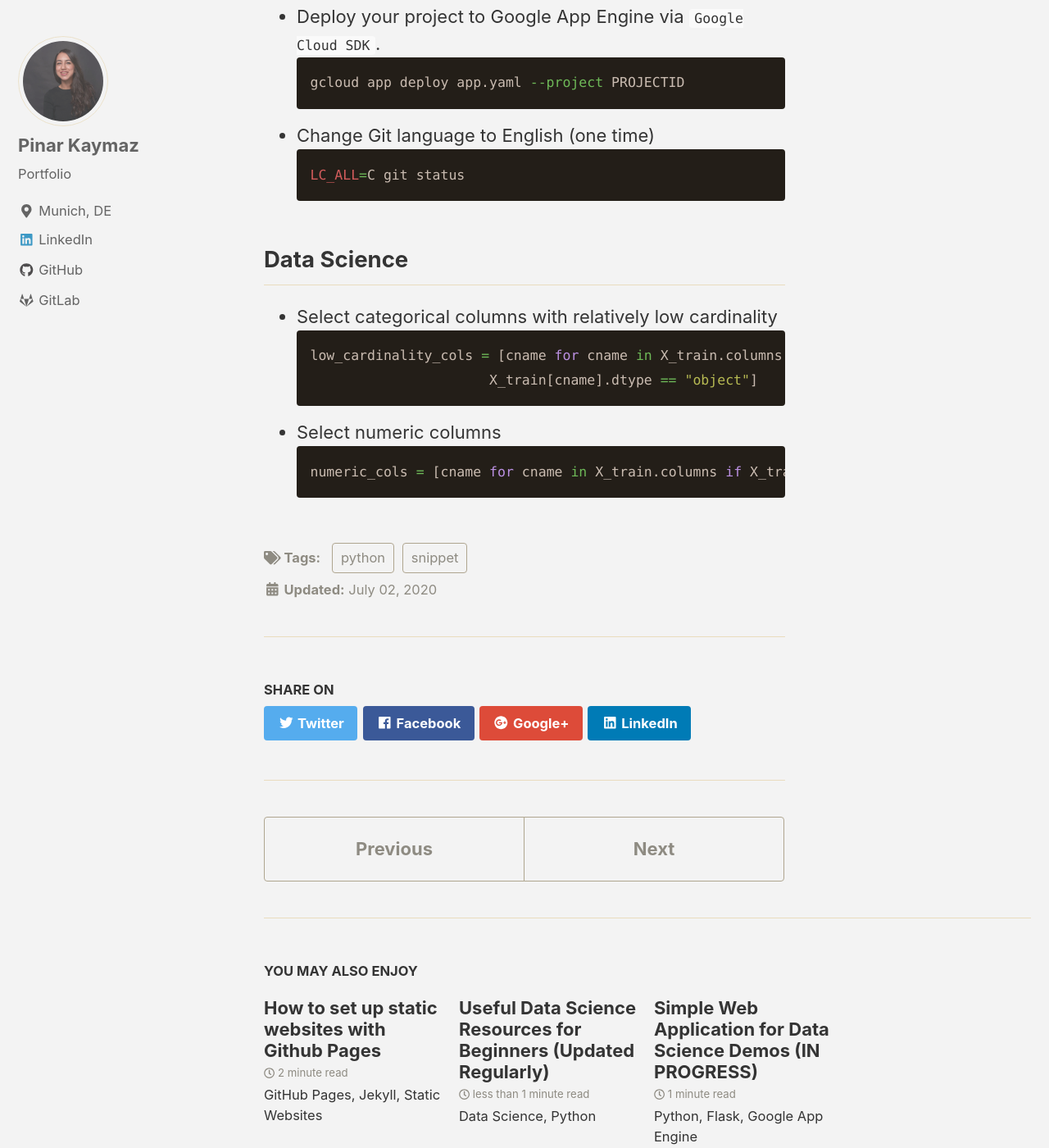
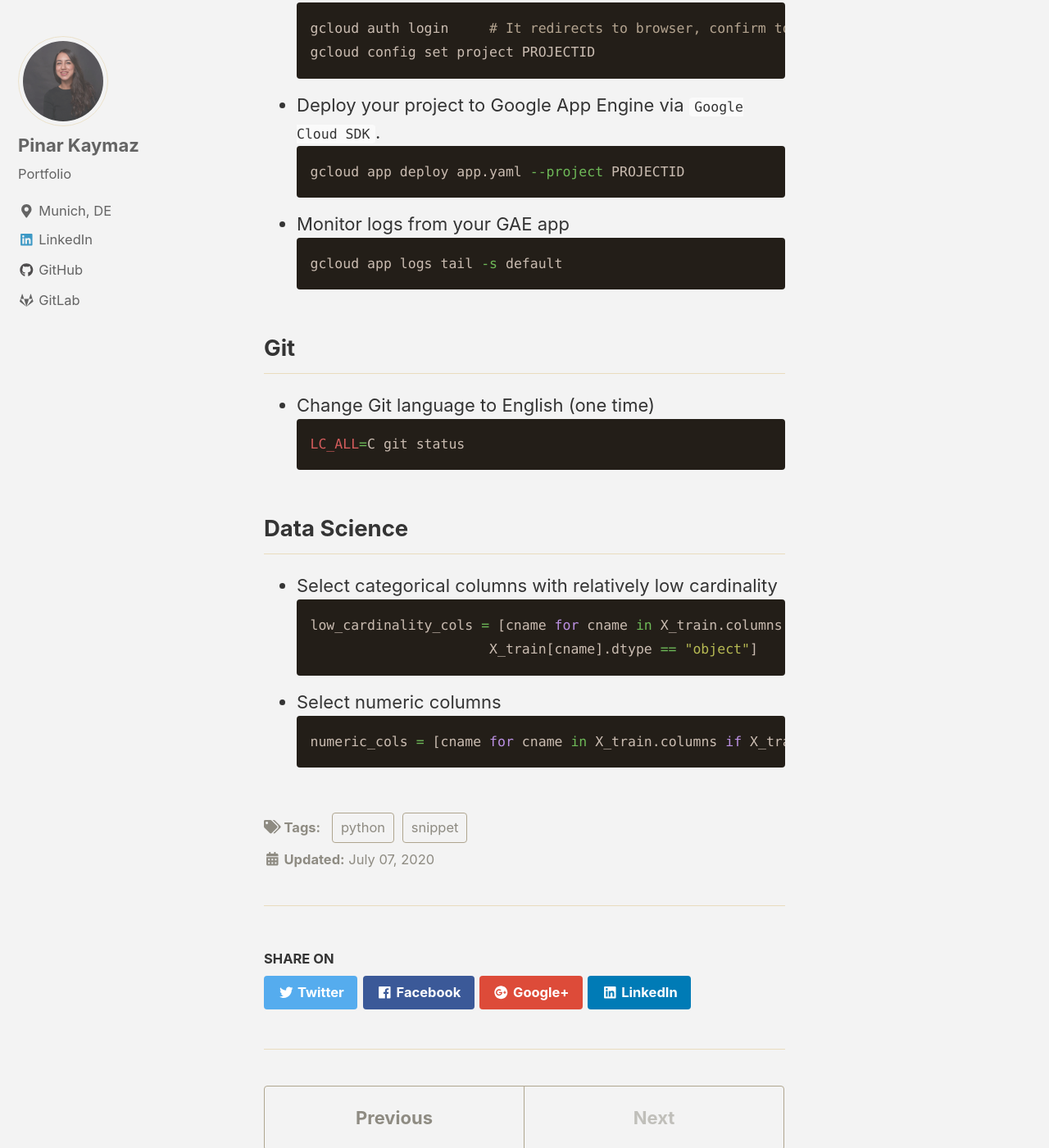
Before and after one commit to pinarkaymaz6/pinarkaymaz6.github.io, a Jekyll site: the page built from _posts/2020-06-30-snippets.md, in a window 1280 px wide and 1400 px high, scrolled down 1303 px. Shown: the whole window at 82% size. Built offline with Jekyll 4.4.1, drawn with Linux system fonts in a browser that asks for light colours; nearby versions of some CDN libraries.

Commit message:
Add new snippet

````diff
--- a/_posts/2020-06-30-snippets.md
+++ b/_posts/2020-06-30-snippets.md
@@ -1,6 +1,6 @@
 ---
 title: "Frequently Used Snippets (Updated Regularly)"
-date: 2020-07-02
+date: 2020-07-07
 tags: [snippet, python]
 header:
   image: "/images/snippets/snippet.png"
@@ -31,6 +32,12 @@ gcloud config set project PROJECTID
 ```shell
 gcloud app deploy app.yaml --project PROJECTID
 ```
+- Monitor logs from your GAE app
+```shell
+gcloud app logs tail -s default
+```
+
+## Git
 - Change Git language to English (one time)
 ```shell
 LC_ALL=C git status
````
Also changed, not shown: other parts of _posts/2020-06-30-snippets.md (+1 -0 lines).
